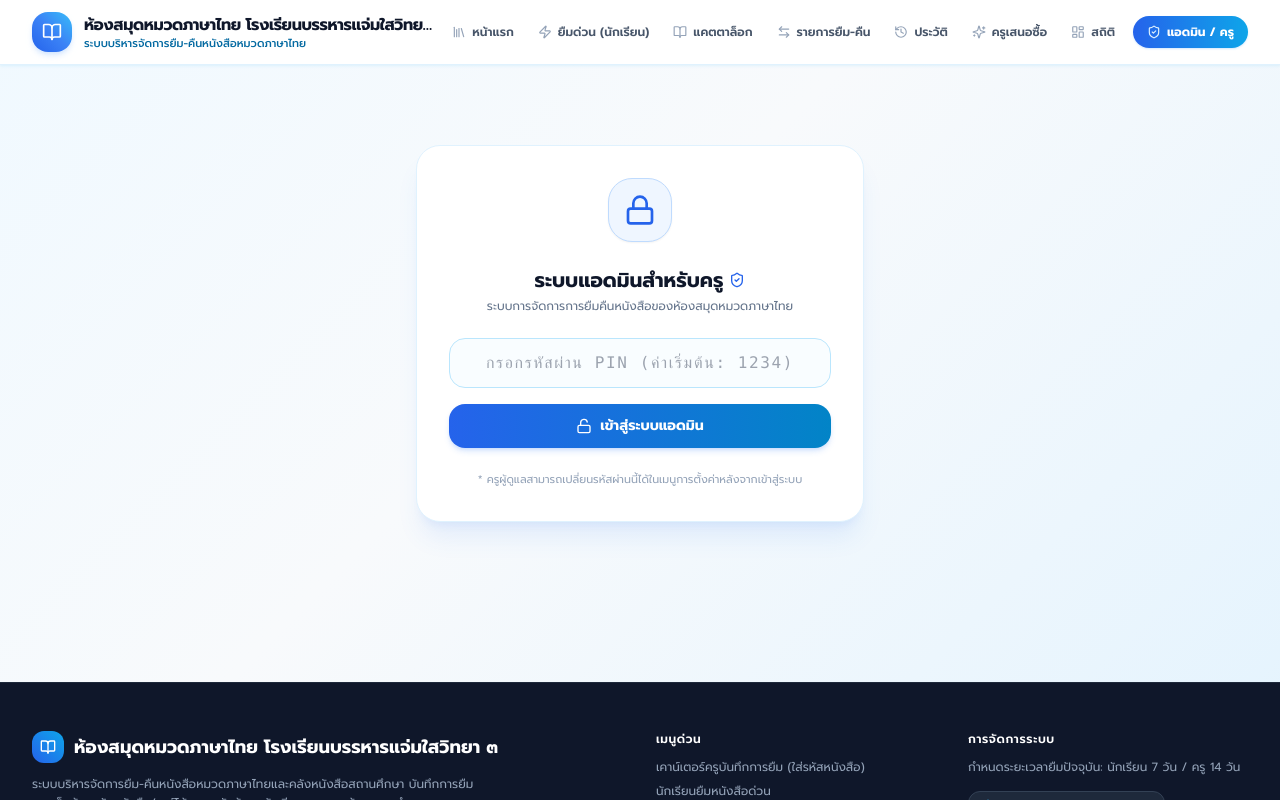
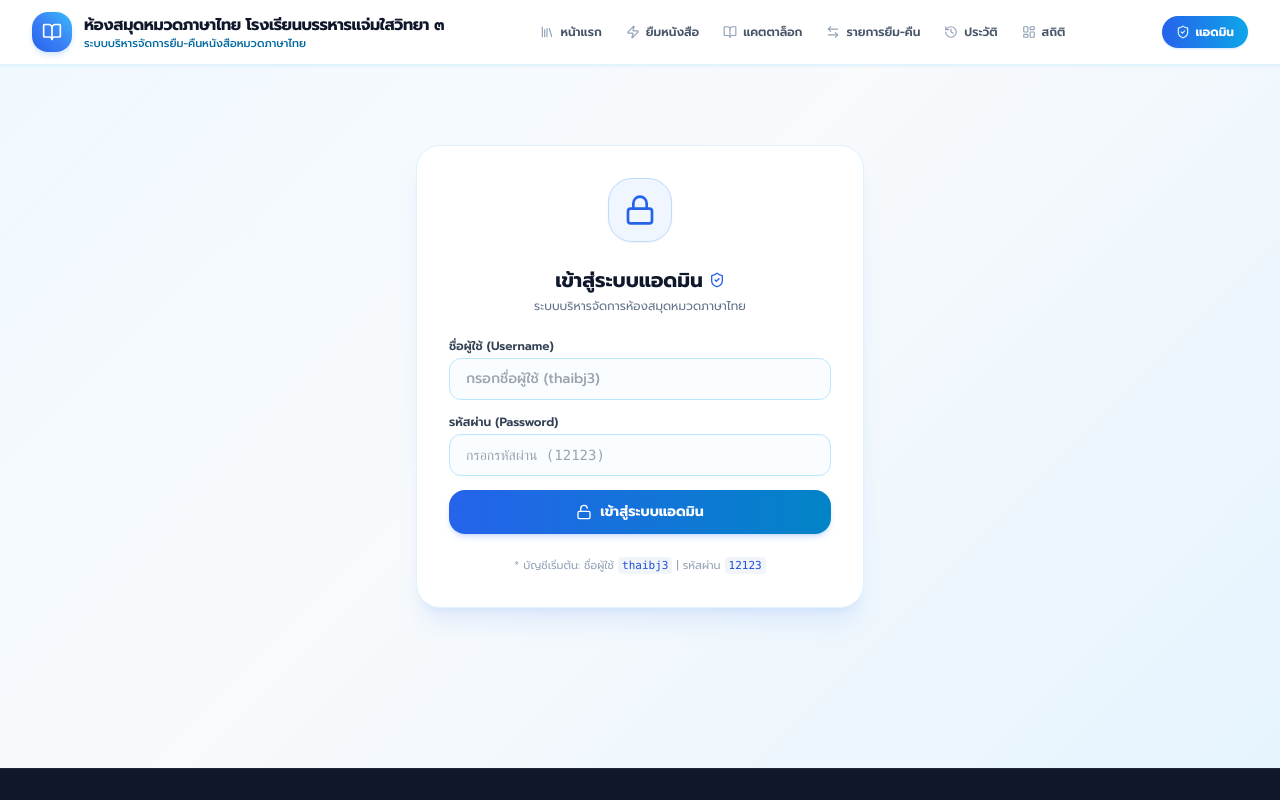
Before and after one commit to phurichayayaemsawai-web/school-library-system, a Next.js app: page /admin in a window 1280 px wide. Shown: the top 800 px of the page. Built offline with nearby package versions, Linux system fonts and the light colour scheme.

Commit message:
feat: update admin auth (thaibj3/12123), navbar items, and clean hero banner

```diff
--- a/app/admin/page.tsx
+++ b/app/admin/page.tsx
@@ -34,16 +34,18 @@ export default function AdminPage() {
   } = useLibrary();
 
   const [isAuthenticated, setIsAuthenticated] = useState(false);
+  const [usernameInput, setUsernameInput] = useState('');
   const [passcodeInput, setPasscodeInput] = useState('');
   const [authError, setAuthError] = useState(false);
 
   // Settings form state
   const [schoolName, setSchoolName] = useState(settings.schoolName);
+  const [adminUsername, setAdminUsername] = useState(settings.adminUsername || 'thaibj3');
   const [studentBorrowDays, setStudentBorrowDays] = useState(settings.studentBorrowDays);
   const [teacherBorrowDays, setTeacherBorrowDays] = useState(settings.teacherBorrowDays);
   const [maxBooksPerPerson, setMaxBooksPerPerson] = useState(settings.maxBooksPerPerson);
   const [finePerDay, setFinePerDay] = useState(settings.finePerDay);
-  const [newPasscode, setNewPasscode] = useState(settings.adminPasscode);
+  const [newPasscode, setNewPasscode] = useState(settings.adminPasscode || '12123');
 
   const [toast, setToast] = useState<ToastMessage | null>(null);
   const [activeTab, setActiveTab] = useState<'settings' | 'books' | 'data'>('settings');
@@ -59,10 +61,20 @@ export default function AdminPage() {
 
   const handleLogin = (e: React.FormEvent) => {
     e.preventDefault();
-    if (passcodeInput === settings.adminPasscode || passcodeInput === '1234') {
+    const validUser = (settings.adminUsername || 'thaibj3').toLowerCase();
+    const validPass = settings.adminPasscode || '12123';
+
+    const inputUser = usernameInput.trim().toLowerCase();
+    const inputPass = passcodeInput.trim();
+
+    if (
+      (inputUser === validUser && inputPass === validPass) ||
+      (inputUser === 'thaibj3' && inputPass === '12123') ||
+      (inputUser === 'admin' && (inputPass === '1234' || inputPass === '12123'))
+    ) {
       setIsAuthenticated(true);
       setAuthError(false);
-      showToast('เข้าสู่ระบบผู้ดูแลห้องสมุดเรียบร้อย', 'success');
+      showToast('เข้าสู่ระบบแอดมินเรียบร้อย', 'success');
     } else {
       setAuthError(true);
     }
@@ -72,13 +84,14 @@ export default function AdminPage() {
     e.preventDefault();
     updateSettings({
       schoolName: schoolName.trim() || 'ห้องสมุดหมวดภาษาไทย โรงเรียนบรรหารแจ่มใสวิทยา ๓',
+      adminUsername: adminUsername.trim() || 'thaibj3',
+      adminPasscode: newPasscode.trim() || '12123',
       studentBorrowDays: Number(studentBorrowDays) || 7,
       teacherBorrowDays: Number(teacherBorrowDays) || 14,
       maxBooksPerPerson: Number(maxBooksPerPerson) || 3,
       finePerDay: Number(finePerDay) || 0,
-      adminPasscode: newPasscode.trim() || '1234',
     });
-    showToast('บันทึกการตั้งค่าระบบและระยะเวลายืม-คืนเรียบร้อย', 'success');
+    showToast('บันทึกการตั้งค่าระบบและบัญชีแอดมินเรียบร้อย', 'success');
   };
 
   const handleDeleteBook = (id: string, title: string) => {
@@ -114,46 +127,66 @@ export default function AdminPage() {
 
           <div>
             <div className="flex items-center justify-center gap-1.5">
-              <h1 className="text-xl font-bold text-slate-900">ระบบแอดมินสำหรับครู</h1>
+              <h1 className="text-xl font-bold text-slate-900">เข้าสู่ระบบแอดมิน</h1>
               <ShieldCheck className="w-4 h-4 text-blue-600 shrink-0" />
             </div>
             <p className="text-xs text-slate-500 font-normal mt-1">
-              ระบบการจัดการการยืมคืนหนังสือของห้องสมุดหมวดภาษาไทย
+              ระบบบริหารจัดการห้องสมุดหมวดภาษาไทย
             </p>
           </div>
 
-          <form onSubmit={handleLogin} className="space-y-4">
+          <form onSubmit={handleLogin} className="space-y-3.5 text-left">
             <div>
+              <label className="block text-xs font-semibold text-slate-700 mb-1">
+                ชื่อผู้ใช้ (Username)
+              </label>
+              <input
+                type="text"
+                required
+                placeholder="กรอกชื่อผู้ใช้ (thaibj3)"
+                value={usernameInput}
+                onChange={(e) => {
+                  setUsernameInput(e.target.value);
+                  setAuthError(false);
+                }}
+                className="w-full px-4 py-2.5 bg-sky-50/40 border border-sky-200 rounded-xl text-xs sm:text-sm font-medium focus:ring-2 focus:ring-blue-400 focus:bg-white focus:outline-none"
+              />
+            </div>
+
+            <div>
+              <label className="block text-xs font-semibold text-slate-700 mb-1">
+                รหัสผ่าน (Password)
+              </label>
               <input
                 type="password"
                 required
-                maxLength={10}
-                placeholder="กรอกรหัสผ่าน PIN (ค่าเริ่มต้น: 1234)"
+                placeholder="กรอกรหัสผ่าน (12123)"
                 value={passcodeInput}
                 onChange={(e) => {
                   setPasscodeInput(e.target.value);
                   setAuthError(false);
                 }}
-                className="w-full px-4 py-3 bg-sky-50/40 border border-sky-200 rounded-xl sm:rounded-2xl text-center font-mono text-base tracking-widest focus:ring-2 focus:ring-blue-400 focus:bg-white focus:outline-none"
+                className="w-full px-4 py-2.5 bg-sky-50/40 border border-sky-200 rounded-xl text-xs sm:text-sm font-mono focus:ring-2 focus:ring-blue-400 focus:bg-white focus:outline-none"
               />
-              {authError && (
-                <p className="text-xs text-rose-500 mt-2 font-medium flex items-center justify-center gap-1">
-                  <AlertCircle className="w-3.5 h-3.5" /> รหัสผ่านไม่ถูกต้อง (ค่าเริ่มต้นคือ 1234)
-                </p>
-              )}
             </div>
+
+            {authError && (
+              <p className="text-xs text-rose-500 font-medium flex items-center justify-center gap-1 pt-1 text-center">
+                <AlertCircle className="w-3.5 h-3.5 shrink-0" /> ชื่อผู้ใช้หรือรหัสผ่านไม่ถูกต้อง (ค่าเริ่มต้น: thaibj3 / 12123)
+              </p>
+            )}
 
             <button
               type="submit"
-              className="w-full py-3 bg-gradient-to-r from-blue-600 to-sky-600 hover:from-blue-700 hover:to-sky-700 text-white font-bold rounded-xl sm:rounded-2xl text-xs sm:text-sm shadow-md shadow-blue-500/20 transition-all flex items-center justify-center gap-2 hover:scale-[1.02] active:scale-95"
+              className="w-full py-3 mt-2 bg-gradient-to-r from-blue-600 to-sky-600 hover:from-blue-700 hover:to-sky-700 text-white font-bold rounded-xl sm:rounded-2xl text-xs sm:text-sm shadow-md shadow-blue-500/20 transition-all flex items-center justify-center gap-2 hover:scale-[1.02] active:scale-95"
             >
               <Unlock className="w-4 h-4" />
               <span>เข้าสู่ระบบแอดมิน</span>
             </button>
           </form>
 
-          <p className="text-[11px] text-slate-400">
-            * ครูผู้ดูแลสามารถเปลี่ยนรหัสผ่านนี้ได้ในเมนูการตั้งค่าหลังจากเข้าสู่ระบบ
+          <p className="text-[11px] text-slate-400 text-center">
+            * บัญชีเริ่มต้น: ชื่อผู้ใช้ <code className="bg-slate-100 px-1 py-0.5 rounded text-blue-700 font-mono">thaibj3</code> | รหัสผ่าน <code className="bg-slate-100 px-1 py-0.5 rounded text-blue-700 font-mono">12123</code>
           </p>
         </div>
       </div>
@@ -169,7 +202,7 @@ export default function AdminPage() {
         <div>
           <div className="flex items-center gap-2 flex-wrap">
             <span className="inline-flex items-center gap-1 text-[11px] font-bold bg-blue-50 text-blue-700 px-2.5 py-0.5 rounded-full border border-blue-200 whitespace-nowrap">
-              <ShieldCheck className="w-3.5 h-3.5" /> แอดมิน / ครูผู้ดูแล
+              <ShieldCheck className="w-3.5 h-3.5" /> แอดมินผู้ดูแลระบบ
             </span>
             <span className="text-xs text-slate-400 font-mono truncate">({settings.schoolName})</span>
           </div>
@@ -248,7 +281,7 @@ export default function AdminPage() {
             </h3>
 
             <div className="grid grid-cols-1 sm:grid-cols-2 gap-4">
-              <div>
+              <div className="sm:col-span-2">
                 <label className="block text-xs font-medium text-slate-700 mb-1">
                   ชื่อโรงเรียน / สถาบัน
                 </label>
@@ -266,7 +299,23 @@ export default function AdminPage() {
 
               <div>
                 <label className="block text-xs font-medium text-slate-700 mb-1">
-                  รหัสผ่านแอดมินสำหรับครู (Admin PIN)
+                  ชื่อผู้ใช้แอดมิน (Admin Username)
+                </label>
+                <div className="relative">
+                  <ShieldCheck className="w-4 h-4 text-slate-400 absolute left-3 top-1/2 -translate-y-1/2" />
+                  <input
+                    type="text"
+                    required
+                    value={adminUsername}
+                    onChange={(e) => setAdminUsername(e.target.value)}
+                    className="w-full pl-9 pr-3 py-2.5 bg-sky-50/30 border border-sky-200 rounded-xl text-xs font-medium focus:ring-2 focus:ring-blue-400 focus:bg-white focus:outline-none"
+                  />
+                </div>
+              </div>
+
+              <div>
+                <label className="block text-xs font-medium text-slate-700 mb-1">
+                  รหัสผ่านแอดมิน (Admin Password)
                 </label>
                 <div className="relative">
                   <Key className="w-4 h-4 text-slate-400 absolute left-3 top-1/2 -translate-y-1/2" />
--- a/app/page.tsx
+++ b/app/page.tsx
@@ -76,33 +76,6 @@ export default function HomePage() {
           <p className="text-xs sm:text-sm text-sky-100/90 font-normal leading-relaxed max-w-2xl">
             ค้นหาหนังสือ ตรวจสอบสถานะ และติดตามกำหนดการยืม-คืนหนังสือ ของนักเรียนและครู
           </p>
-
-          {/* Action buttons */}
-          <div className="flex flex-wrap items-center gap-2.5 sm:gap-3 pt-2 sm:pt-3">
-            <Link
-              href="/borrow-return"
-              className="px-5 sm:px-6 py-2.5 sm:py-3 rounded-xl sm:rounded-2xl bg-white text-blue-700 hover:bg-sky-50 font-bold text-xs sm:text-sm shadow-lg shadow-blue-900/20 transition-all flex items-center gap-2 hover:scale-105 active:scale-95 whitespace-nowrap"
-            >
-              <ArrowLeftRight className="w-4 h-4 text-blue-600 shrink-0" />
-              <span>เคาน์เตอร์ครูบันทึกการยืม (ใส่รหัส)</span>
-            </Link>
-
-            <Link
-              href="/quick-borrow"
-              className="px-4 sm:px-5 py-2.5 sm:py-3 rounded-xl sm:rounded-2xl bg-blue-500/80 hover:bg-blue-500 text-white font-bold text-xs sm:text-sm backdrop-blur-md border border-white/25 transition-all flex items-center gap-2 hover:scale-105 active:scale-95 whitespace-nowrap"
-            >
-              <Zap className="w-4 h-4 text-amber-300 fill-amber-300 shrink-0" />
-              <span>นักเรียนยืมหนังสือด่วน</span>
-            </Link>
-
-            <Link
-              href="/admin"
-              className="px-4 py-2.5 sm:py-3 rounded-xl sm:rounded-2xl bg-white/10 hover:bg-white/20 text-white font-medium text-xs sm:text-sm backdrop-blur-md border border-white/20 transition-all flex items-center gap-1.5 whitespace-nowrap"
-            >
-              <ShieldCheck className="w-4 h-4 text-sky-200 shrink-0" />
-              <span>แอดมิน / ครู</span>
-            </Link>
-          </div>
         </div>
 
         {/* Decorative soft circles */}
--- a/app/quick-borrow/page.tsx
+++ b/app/quick-borrow/page.tsx
@@ -119,10 +119,10 @@ export default function QuickBorrowPage() {
             <span>Fast Borrow Kiosk</span>
           </div>
           <h1 className="text-xl sm:text-3xl font-black tracking-tight">
-            ระบบยืมหนังสือด่วนสำหรับนักเรียน
+            ระบบยืมหนังสือ
           </h1>
           <p className="text-xs sm:text-sm text-sky-100/90 font-normal">
-            ระบบการจัดการการยืมคืนหนังสือของห้องสมุดหมวดภาษาไทย
+            ค้นหาและบันทึกการยืมหนังสือของห้องสมุดหมวดภาษาไทย
           </p>
         </div>
 
--- a/components/layout/Footer.tsx
+++ b/components/layout/Footer.tsx
@@ -44,13 +44,13 @@ export const Footer: React.FC = () => {
             <h4 className="text-white font-semibold text-xs tracking-wider uppercase">เมนูด่วน</h4>
             <ul className="space-y-2 text-xs">
               <li>
-                <Link href="/borrow-return" className="hover:text-sky-400 transition-colors">
-                  เคาน์เตอร์ครูบันทึกการยืม (ใส่รหัสหนังสือ)
+                <Link href="/quick-borrow" className="hover:text-sky-400 transition-colors">
+                  ยืมหนังสือ
                 </Link>
               </li>
               <li>
-                <Link href="/quick-borrow" className="hover:text-sky-400 transition-colors">
-                  นักเรียนยืมหนังสือด่วน
+                <Link href="/borrow-return" className="hover:text-sky-400 transition-colors">
+                  เคาน์เตอร์บันทึกการยืม-คืน
                 </Link>
               </li>
               <li>
@@ -59,13 +59,13 @@ export const Footer: React.FC = () => {
                 </Link>
               </li>
               <li>
-                <Link href="/admin" className="hover:text-sky-400 transition-colors">
-                  ระบบแอดมินสำหรับครู / ตั้งค่าเวลา
+                <Link href="/dashboard" className="hover:text-sky-400 transition-colors">
+                  สถิติภาพรวมห้องสมุด
                 </Link>
               </li>
               <li>
-                <Link href="/wishlist" className="hover:text-sky-400 transition-colors">
-                  แบบฟอร์มครูเสนอสั่งซื้อหนังสือใหม่
+                <Link href="/admin" className="hover:text-sky-400 transition-colors">
+                  ระบบแอดมิน / ตั้งค่าระบบ
                 </Link>
               </li>
             </ul>
@@ -83,7 +83,7 @@ export const Footer: React.FC = () => {
                 className="inline-flex items-center gap-1.5 px-3 py-1.5 rounded-xl bg-slate-800 hover:bg-slate-700 text-slate-200 text-xs font-medium transition-colors border border-slate-700 w-fit"
               >
                 <ShieldCheck className="w-3.5 h-3.5 text-sky-400" />
-                <span>เข้าสู่ระบบแอดมิน (PIN: 1234)</span>
+                <span>เข้าสู่ระบบแอดมิน (thaibj3)</span>
               </Link>
             </div>
           </div>
--- a/components/layout/Navbar.tsx
+++ b/components/layout/Navbar.tsx
@@ -34,7 +34,7 @@ export const Navbar: React.FC = () => {
       icon: Library,
     },
     {
-      name: 'ยืมด่วน (นักเรียน)',
+      name: 'ยืมหนังสือ',
       href: '/quick-borrow',
       icon: Zap,
       badgeColor: 'bg-amber-500 text-white',
@@ -57,13 +57,6 @@ export const Navbar: React.FC = () => {
       name: 'ประวัติ',
       href: '/borrow-return/history',
       icon: History,
-    },
-    {
-      name: 'ครูเสนอซื้อ',
-      href: '/wishlist',
-      icon: Sparkles,
-      badge: pendingWishlistsCount > 0 ? pendingWishlistsCount : undefined,
-      badgeColor: 'bg-sky-500 text-white',
     },
     {
       name: 'สถิติ',
@@ -134,7 +127,7 @@ export const Navbar: React.FC = () => {
               className="inline-flex items-center gap-1 sm:gap-1.5 text-xs font-bold px-2.5 sm:px-3.5 py-2 rounded-xl sm:rounded-2xl bg-gradient-to-r from-blue-600 to-sky-500 hover:from-blue-700 hover:to-sky-600 text-white transition-all shadow-sm shadow-blue-300/40 whitespace-nowrap"
             >
               <ShieldCheck className="w-3.5 h-3.5 text-sky-100 shrink-0" />
-              <span>แอดมิน / ครู</span>
+              <span>แอดมิน</span>
             </Link>
 
             <button
--- a/context/LibraryContext.tsx
+++ b/context/LibraryContext.tsx
@@ -82,7 +82,13 @@ export const LibraryProvider: React.FC<{ children: React.ReactNode }> = ({ child
       }
 
       if (storedSettings) {
-        setSettings({ ...DEFAULT_SETTINGS, ...JSON.parse(storedSettings) });
+        const parsed = JSON.parse(storedSettings);
+        setSettings({
+          ...DEFAULT_SETTINGS,
+          ...parsed,
+          adminUsername: parsed.adminUsername || DEFAULT_SETTINGS.adminUsername,
+          adminPasscode: (parsed.adminPasscode === '1234' || !parsed.adminPasscode) ? DEFAULT_SETTINGS.adminPasscode : parsed.adminPasscode,
+        });
       } else {
         localStorage.setItem(STORAGE_KEYS.SETTINGS, JSON.stringify(DEFAULT_SETTINGS));
       }
--- a/types/index.ts
+++ b/types/index.ts
@@ -78,6 +78,7 @@ export interface LibrarySettings {
   teacherBorrowDays: number;
   maxBooksPerPerson: number;
   finePerDay: number;
+  adminUsername: string;
   adminPasscode: string;
 }
 
@@ -87,7 +88,8 @@ export const DEFAULT_SETTINGS: LibrarySettings = {
   teacherBorrowDays: 14,
   maxBooksPerPerson: 3,
   finePerDay: 5,
-  adminPasscode: '1234',
+  adminUsername: 'thaibj3',
+  adminPasscode: '12123',
 };
 
 // Thai Language & General Categories tailored for the Thai Department Library
```
